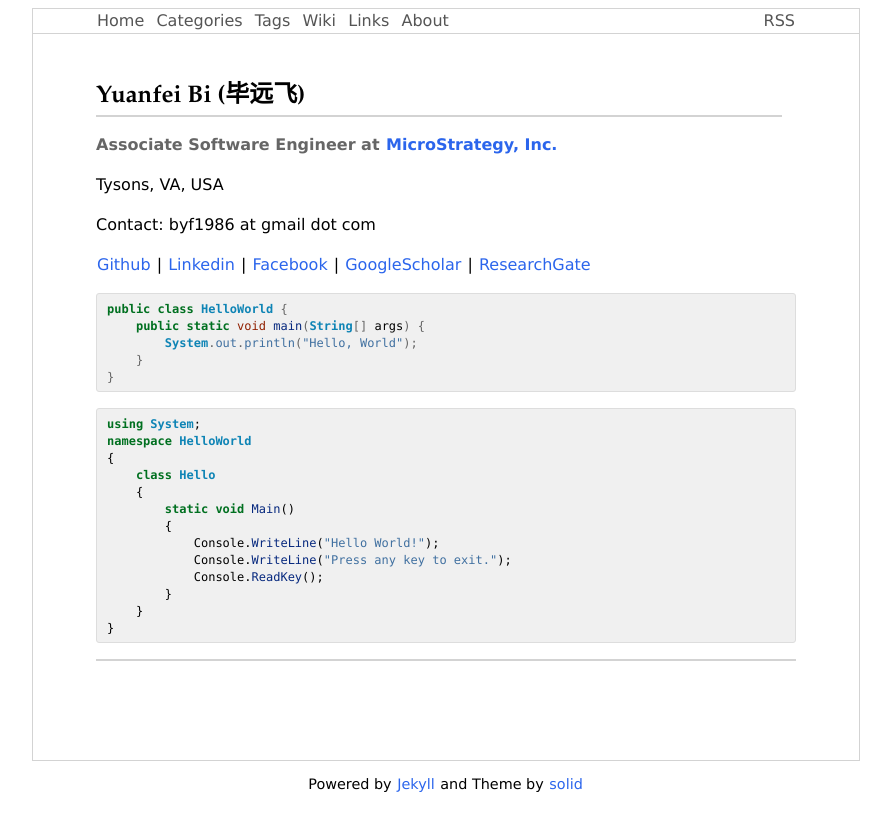
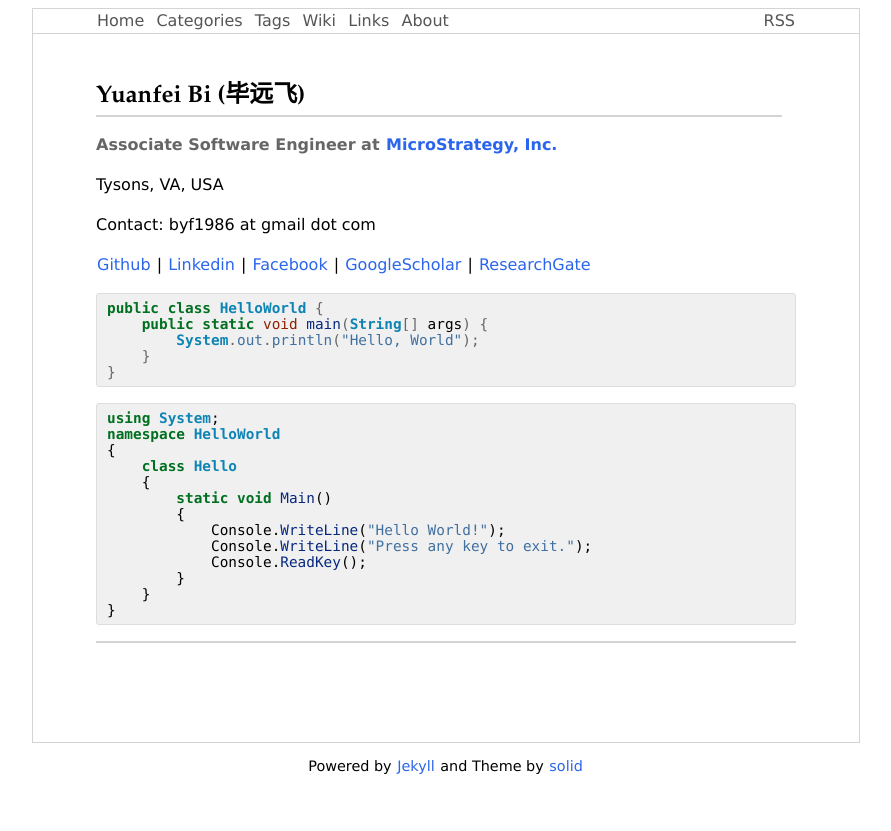
Before and after one commit to yuanfeibi/Blog, a Jekyll site: the page built from pages/about.md, in a window 1280 px wide. Shown: the top 831 px of the page, without its empty margins (194-1085 px from the left). Built offline with Jekyll 4.4.1, drawn with Linux system fonts in a browser that asks for light colours; comment, search, counter and statistics services are not loaded.

Commit message:
change code font size

```diff
--- a/_includes/header.html
+++ b/_includes/header.html
@@ -10,5 +10,6 @@
 	<link rel="stylesheet" href={{ "/assets/css/small.css" | prepend: site.baseurl }} type="text/css" media="(max-width: 720px)"/>
 	<link rel="stylesheet" href={{ "/assets/css/syntax.css" | prepend: site.baseurl }} type="text/css" />
 	<link rel="shortcut icon" href={{ "/favicon.ico" | prepend: site.baseurl }} type="image/x-icon" />
+	<link rel="bookmark" href={{ "/favicon.ico" | prepend: site.baseurl }} type="image/x-icon" />
     </head>
     <body>
--- a/assets/css/default.css
+++ b/assets/css/default.css
@@ -52,7 +52,7 @@ pre {
 
 code {
   font-family: Inconsolata, Consolas, "DEJA VU SANS MONO", "DROID SANS MONO", Proggy, monospace;
-  font-size: 0.75em;
+  font-size: 0.9em;
   border: solid 1px #ddd;
   border-radius: 3px;
   background-color: #f8f8ff;
```
Also changed, not shown: 1 other file.
